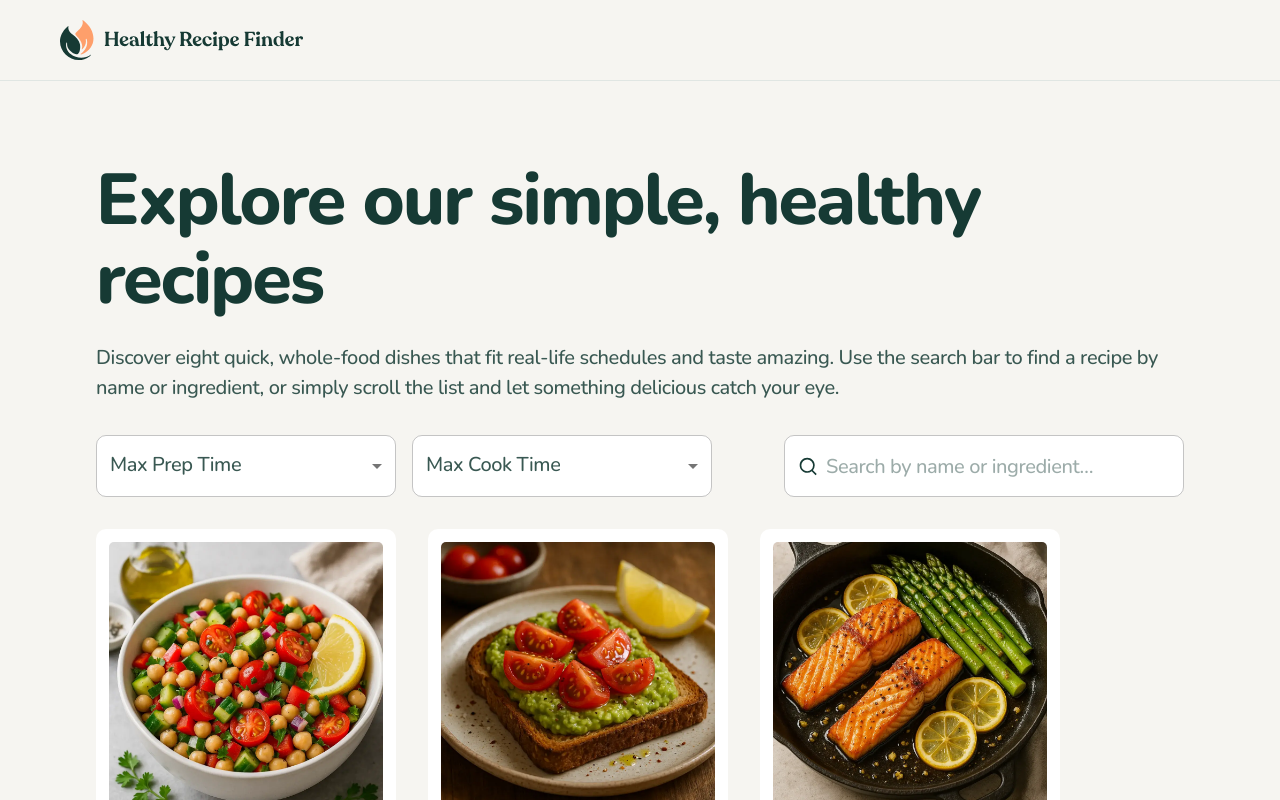
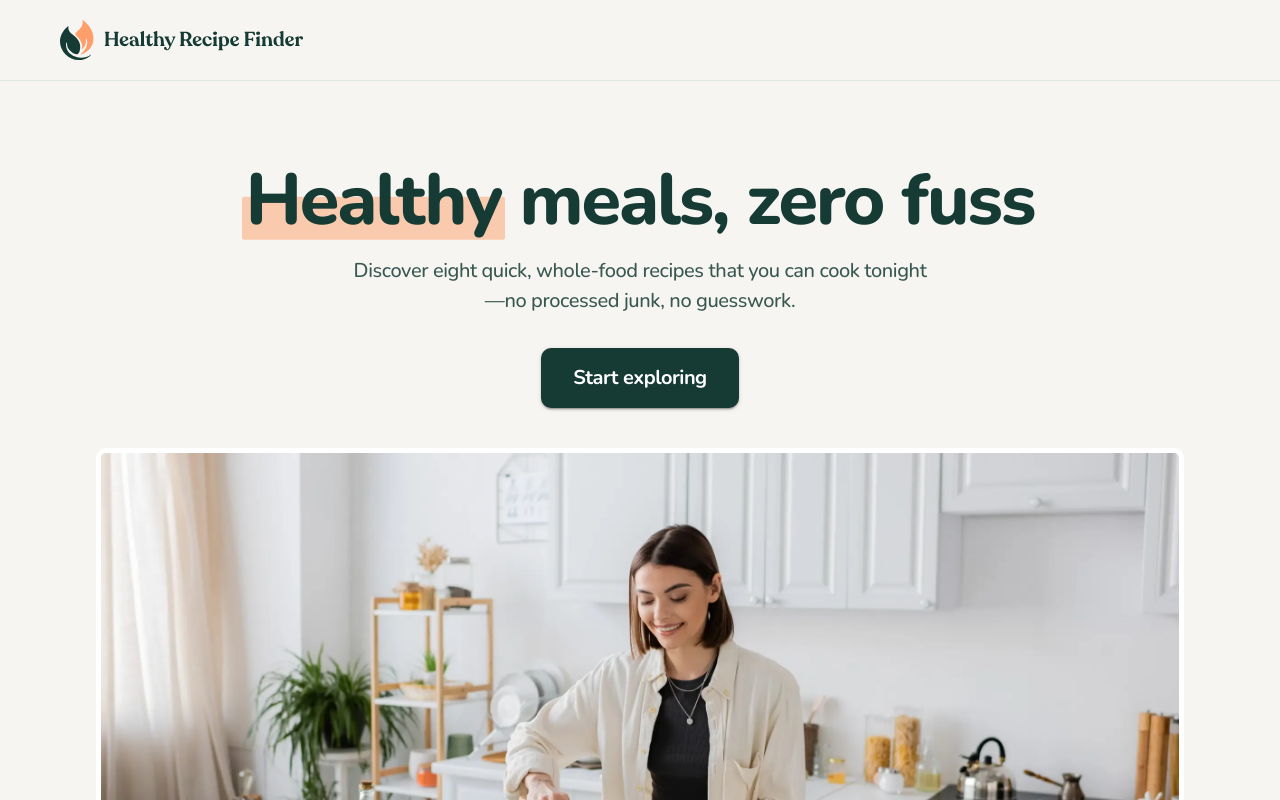
Before and after one commit to haipinggong/recipe-finder, a React (Vite) app: page / in a window 1280 px wide. Shown: the top 800 px of the page. Built offline with nearby package versions, Linux system fonts and the light colour scheme.

Commit message:
Add react router

```diff
--- a/package.json
+++ b/package.json
@@ -18,6 +18,7 @@
     "formik": "^2.4.6",
     "react": "^19.1.0",
     "react-dom": "^19.1.0",
+    "react-router-dom": "^7.9.6",
     "yup": "^1.7.1"
   },
   "devDependencies": {
--- a/src/App.tsx
+++ b/src/App.tsx
@@ -3,14 +3,18 @@ import { About } from "./pages/About/About";
 import { Recipes } from "./pages/Recipes/Recipes";
 import { Header } from "./components/Header/Header";
 import { Footer } from "./components/Footer/Footer";
+import { Routes, Route } from "react-router-dom";
 
 function App() {
   return (
     <>
       <Header />
-      {/* <Home /> */}
-      {/* <About /> */}
-      <Recipes />
+
+      <Routes>
+        <Route path="/" element={<Home />} />
+        <Route path="/about" element={<About />} />
+        <Route path="/recipes" element={<Recipes />} />
+      </Routes>
       <Footer />
     </>
   );
--- a/src/main.tsx
+++ b/src/main.tsx
@@ -2,6 +2,7 @@ import { StrictMode } from "react";
 import { createRoot } from "react-dom/client";
 import { ThemeProvider } from "@emotion/react";
 import { CssBaseline, GlobalStyles } from "@mui/material";
+import { BrowserRouter } from "react-router-dom";
 import App from "./App.tsx";
 import theme from "./theme";
 import "./fonts.css";
@@ -15,7 +16,9 @@ createRoot(document.getElementById("root")!).render(
           body: { margin: 0, boxSizing: "border-box" },
         }}
       />
-      <App />
+      <BrowserRouter>
+        <App />
+      </BrowserRouter>
     </ThemeProvider>
   </StrictMode>
 );
```
Also changed, not shown: 1 other file (tests, documents, lock files or other folders).
